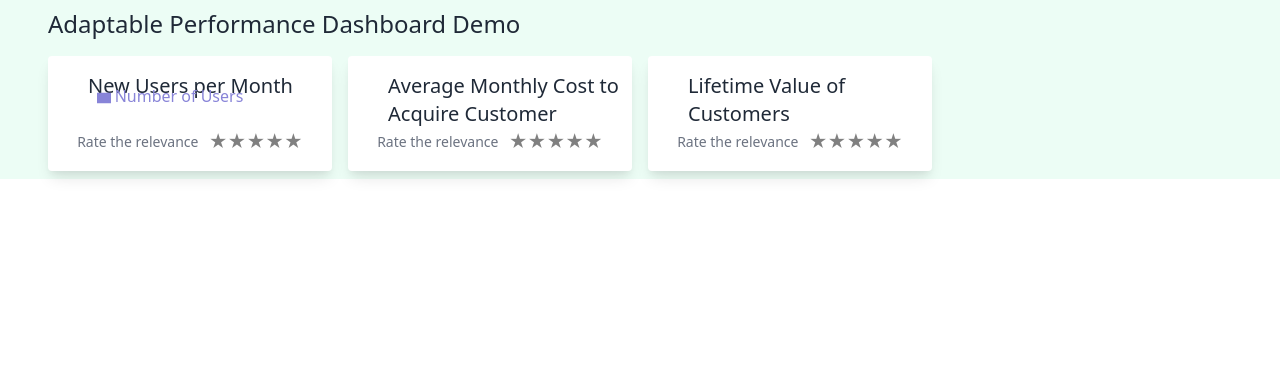
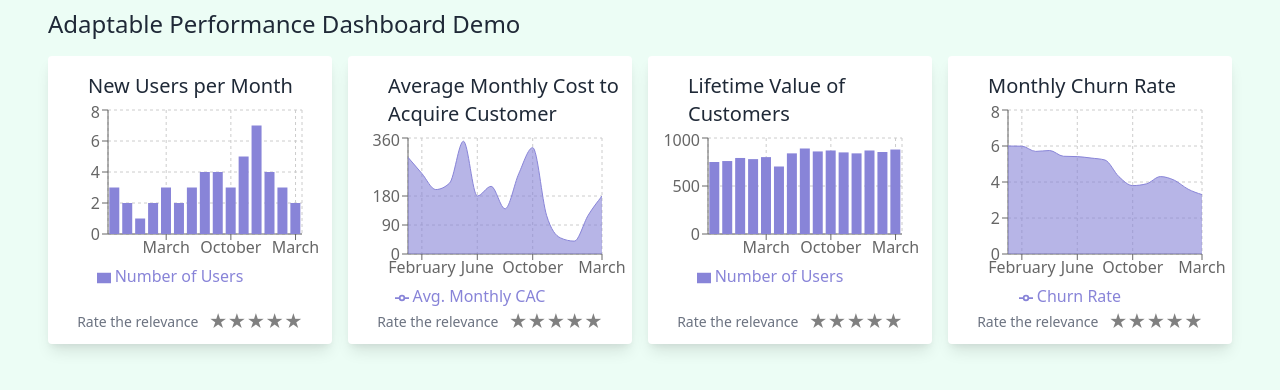
Before and after one commit to d11r/bsc-thesis, a React (Create React App) app: page / in a window 1280 px wide. Shown: the top 390 px of the page. Built offline with nearby package versions, Linux system fonts and the light colour scheme.

Commit message:
feat: churn rate

```diff
--- a/src/components/Card.js
+++ b/src/components/Card.js
@@ -1,7 +1,7 @@
 export default function Card({children, className}) {
   return (
     <div
-      className={`max-w-sm rounded shadow-lg bg-white py-4 max-h-72 ${
+      className={`max-w-sm rounded shadow-lg bg-white py-4 h-72 ${
         className ? className : ''
       }`}
     >
--- a/src/components/Metric.js
+++ b/src/components/Metric.js
@@ -17,6 +17,7 @@ import {
   newAccountsPerMonth,
   avgCostToAcquireCustomer,
   customerLTV,
+  churnRate,
 } from '../config'
 import {metrics} from '../constants'
 
@@ -135,6 +136,36 @@ export default function Metric({kpi}) {
         </div>
       )
 
+    case metrics.churnRate:
+      return (
+        <div className="w-full h-full flex flex-col">
+          <span className="text-gray-800 text-xl ml-10">
+            Monthly Churn Rate
+          </span>
+          <ResponsiveContainer width="100%" height="100%">
+            <AreaChart
+              width={500}
+              height={400}
+              data={churnRate.data}
+              margin={{
+                top: 10,
+                right: 30,
+                left: 0,
+                bottom: 0,
+              }}
+            >
+              <CartesianGrid strokeDasharray="3 3" />
+              <XAxis dataKey="month" />
+              <YAxis />
+              <Tooltip formatter={(value, name, props) => `${value}%`} />
+              <Legend />
+              <Area {...avgCostToAcquireCustomer.opts} name="Churn Rate" />
+            </AreaChart>
+          </ResponsiveContainer>
+          <RatingFeedback />
+        </div>
+      )
+
     default:
       throw new Error('Invalid kpi prop.')
   }
--- a/src/components/MetricsView.js
+++ b/src/components/MetricsView.js
@@ -5,14 +5,15 @@ import {metrics} from '../constants'
 
 export default function MetricsView() {
   return (
-    <>
-      <div className="bg-green-50 px-12 py-2">
+    <div className="h-screen w-screen bg-green-50">
+      <div>
+        <div className="px-12 py-2">
           <h3 className="text-2xl text-gray-800">
             Adaptable Performance Dashboard Demo
           </h3>
         </div>
 
-      <div className="h-full w-full bg-green-50 px-10 grid grid-cols-2 sm:grid-cols-3 xl:grid-cols-4">
+        <div className="h-full w-full px-10 grid grid-cols-2 sm:grid-cols-3 xl:grid-cols-4">
           <Card className="m-2">
             <Metric kpi={metrics.newAccountsPerMonth}></Metric>
           </Card>
@@ -24,7 +25,12 @@ export default function MetricsView() {
           <Card className="m-2">
             <Metric kpi={metrics.customerLTV}></Metric>
           </Card>
+
+          <Card className="m-2">
+            <Metric kpi={metrics.churnRate}></Metric>
+          </Card>
         </div>
-    </>
+      </div>
+    </div>
   )
 }
--- a/src/config.js
+++ b/src/config.js
@@ -207,3 +207,68 @@ export const customerLTV = {
     },
   ],
 }
+
+export const churnRate = {
+  data: [
+    {
+      month: 'January',
+      number: 6,
+    },
+    {
+      month: 'February',
+      number: 5.99,
+    },
+    {
+      month: 'March',
+      number: 5.7,
+    },
+    {
+      month: 'April',
+      number: 5.75,
+    },
+    {
+      month: 'March',
+      number: 5.43,
+    },
+    {
+      month: 'June',
+      number: 5.41,
+    },
+    {
+      month: 'July',
+      number: 5.33,
+    },
+    {
+      month: 'August',
+      number: 5.22,
+    },
+    {
+      month: 'September',
+      number: 4.3,
+    },
+    {
+      month: 'October',
+      number: 3.8,
+    },
+    {
+      month: 'November',
+      number: 3.9,
+    },
+    {
+      month: 'December',
+      number: 4.3,
+    },
+    {
+      month: 'January',
+      number: 4.1,
+    },
+    {
+      month: 'February',
+      number: 3.6,
+    },
+    {
+      month: 'March',
+      number: 3.3,
+    },
+  ],
+}
--- a/src/constants.js
+++ b/src/constants.js
@@ -2,4 +2,5 @@ export const metrics = {
   newAccountsPerMonth: 'new-accounts-per-month',
   avgCostToAcquireCustomer: 'avg-cost-to-acquire-customer',
   customerLTV: 'customer-ltv',
+  churnRate: 'churn-rate',
 }
```
Lines whose indentation alone changed are shown as unchanged.
